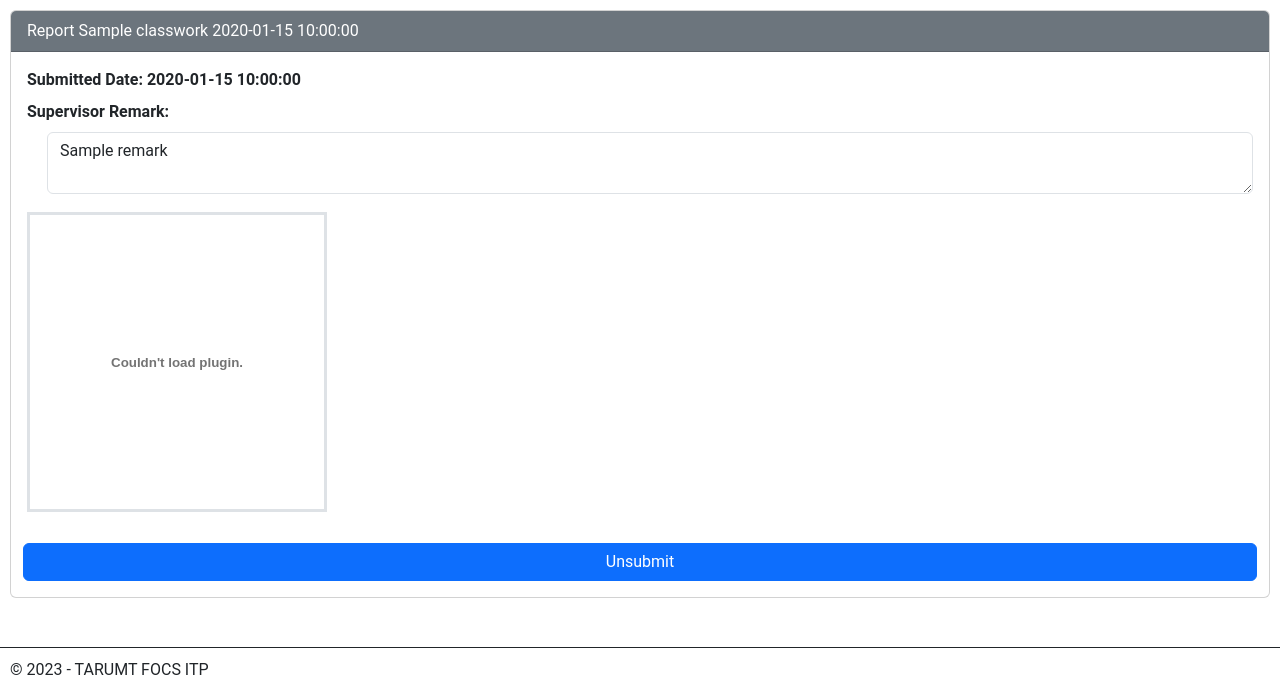
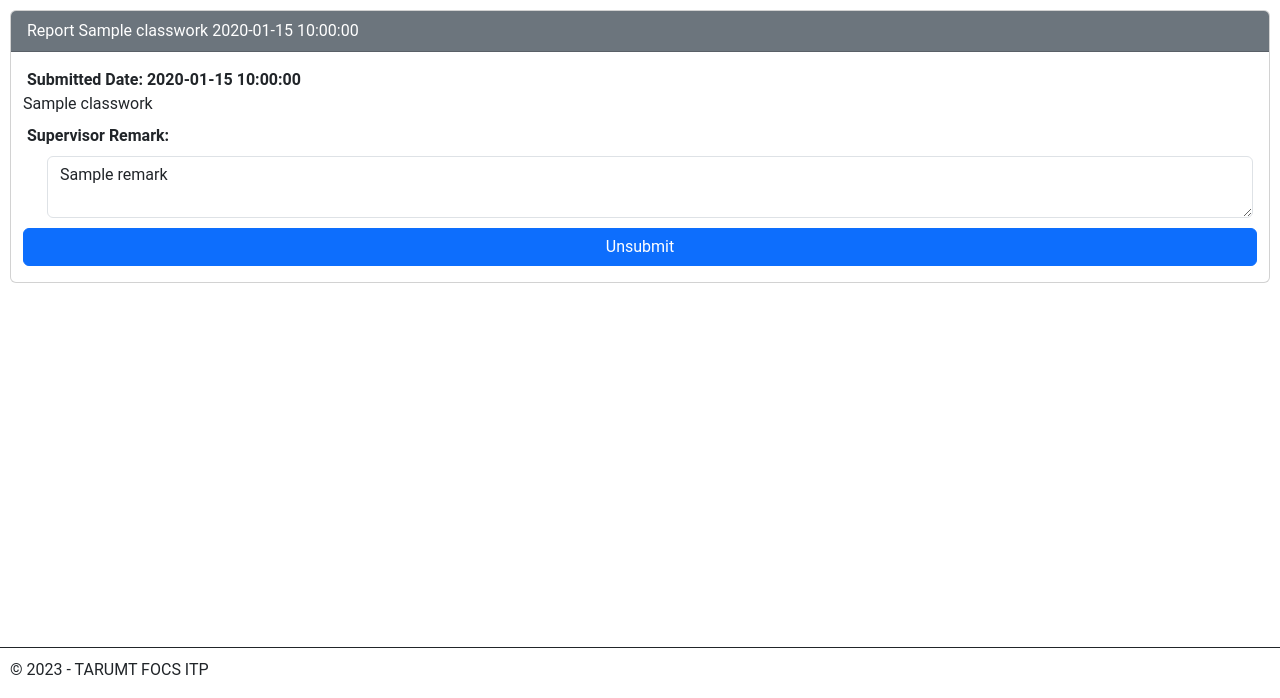
Before and after one commit to Amos-tha/CloudAss, a Flask app: template templates/StudSubmitReport.html in a window 1280 px wide. Shown: the part 102-800 px from the top of the page. Run offline with Flask 2, Linux system fonts and the light colour scheme; the template is opened without the code that fills it: most values are stand-ins (such as "Sample title", 1, 10 or a date in 2020); some libraries are stand-ins or nearby versions.

Commit message:
new view & submit report (test17)

```diff
--- a/templates/StudSubmitReport.html
+++ b/templates/StudSubmitReport.html
@@ -30,9 +30,10 @@ endblock %} {% block content %} {% for classwork in classworks %}
         >
       </div>
 
+      {% print classwork['studName'] %}
       <!-- Submitted Report -->
       {% for file in files if submitted['reportID']|string + '_' +
-      classwork['studName'] in file%}
+      classwork['studName'] in file %}
       <label class="fw-bold"
         >Report:
         <a href="/preview/{{ file }}" target="_blank" class="fw-normal"
@@ -48,17 +49,6 @@ endblock %} {% block content %} {% for classwork in classworks %}
         <textarea class="form-control" row="5" name="remark">
 {{submitted['remark'] if submitted['remark'] != None else ' '}}</textarea
         >
-      </div>
-      <div class="col-6 mb-3">
-        <embed
-          id="pdfPreview"
-          type="application/pdf"
-          width="300"
-          height="300"
-          title="Title of my pdf"
-          class="border border-3 mt-2"
-          src=""
-        />
       </div>
       <button type="submit" class="btn btn-primary">Unsubmit</button>
     </form>
```
